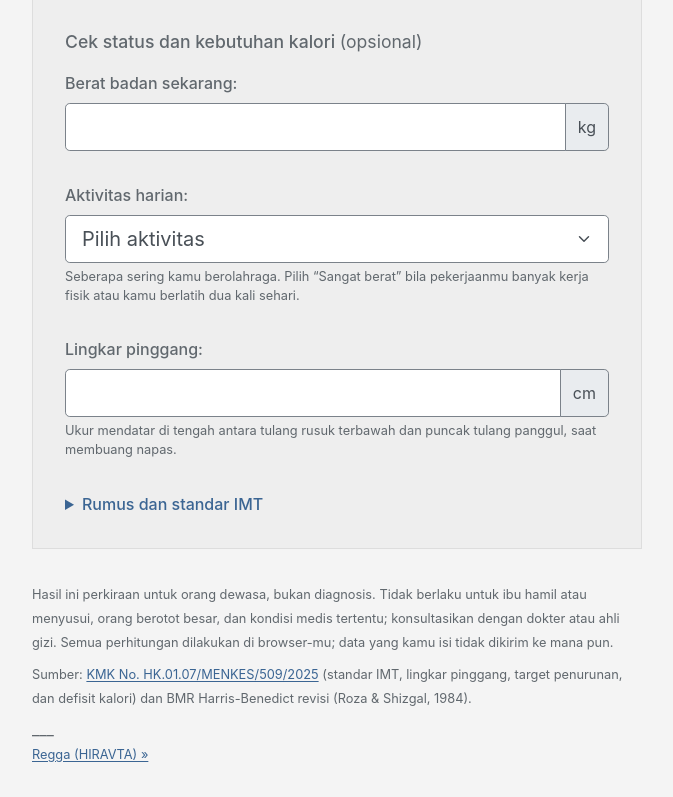
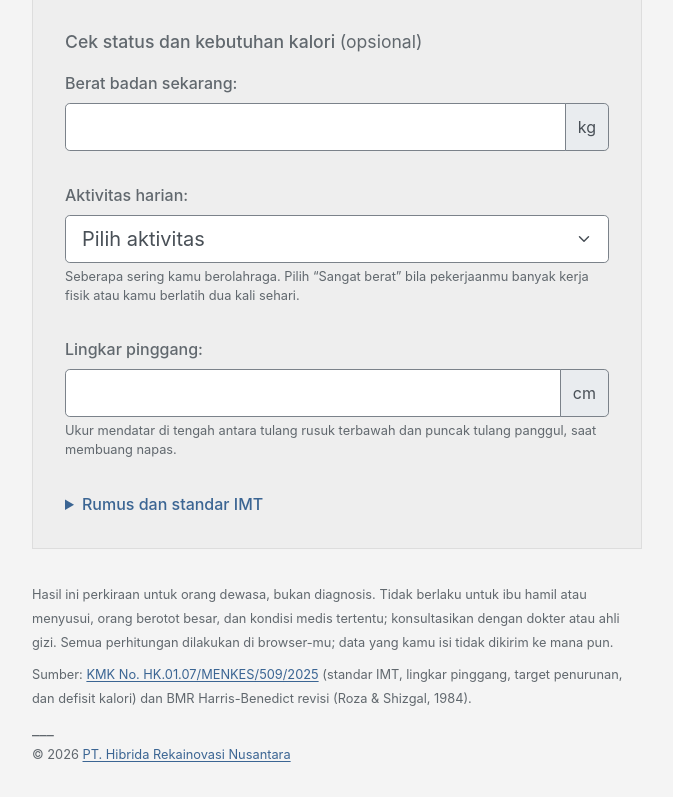
Before and after one commit to reggarantai/kalkulator-berat-badan-ideal, a website: page index.html in a window 1280 px wide. Shown: the part 461-1258 px from the top of the page, without its empty margins (303-976 px from the left). Drawn offline with Linux system fonts and the light colour scheme.

Commit message:
Ganti footer menjadi copyright PT. Hibrida Rekainovasi Nusantara

```diff
--- a/index.html
+++ b/index.html
@@ -139,7 +139,7 @@
         revisi (Roza &amp; Shizgal, 1984).
       </small></p>
       ___<br>
-      <small><a href="https://hiravta.co.id" target="_blank" rel="noopener">Regga (HIRAVTA) &raquo;</a></small>
+      <small>&copy; 2026 <a href="https://hiravta.co.id" target="_blank" rel="noopener">PT. Hibrida Rekainovasi Nusantara</a></small>
     </footer>
 
     <script src="assets/js/rumus.js"></script>
```
